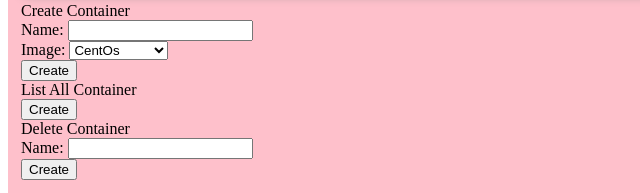
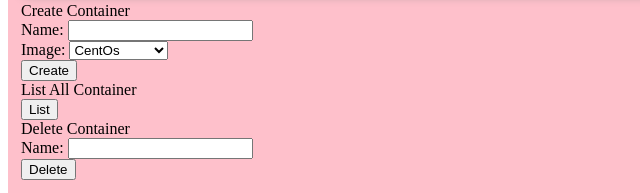
Before and after one commit to jayvardhan2111/Docker-cli-using-HTML-Forms, a website: page index.html in a window 1280 px wide. Shown: the part 107-300 px from the top of the page, 0-640 px from the left. Drawn offline with Linux system fonts and the light colour scheme.

Commit message:
Refactor Corrected the typos

```diff
--- a/index.html
+++ b/index.html
@@ -146,13 +146,13 @@
 
            <div id="listContainerSection">
             <div>List All Container</div>
-            <button id="listContainerButton" onclick="listContainer()">Create</button>
+            <button id="listContainerButton" onclick="listContainer()">List</button>
            </div>
 
           <form id="deleteContainer" action="/deletecontainer">
             <div>Delete Container</div>
             <div>Name: <input name="dname" /></div>
-            <button id="deletecontainerContainerButton">Create</button>
+            <button id="deletecontainerContainerButton">Delete</button>
           </form>
         </form>
 
```
